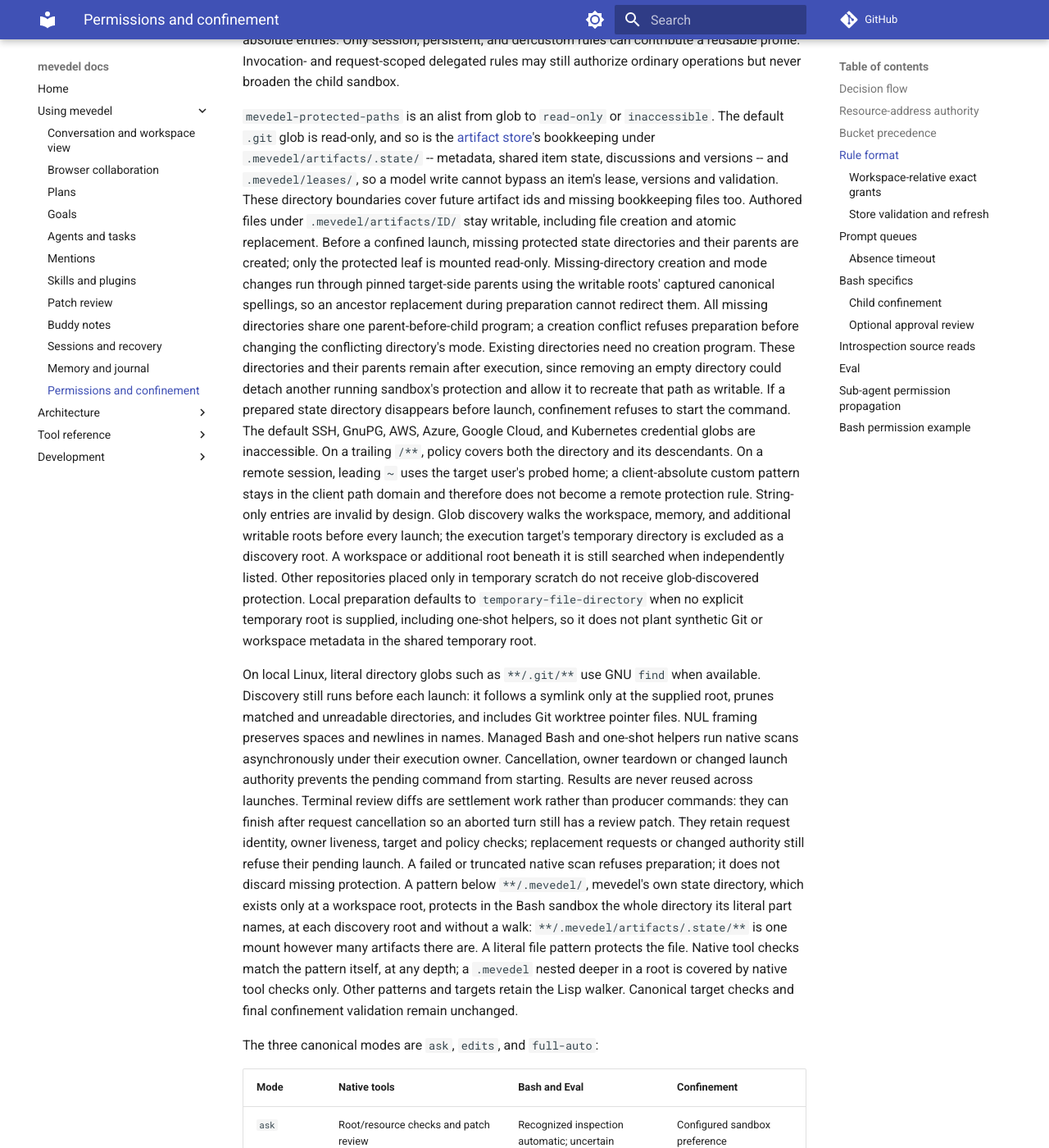
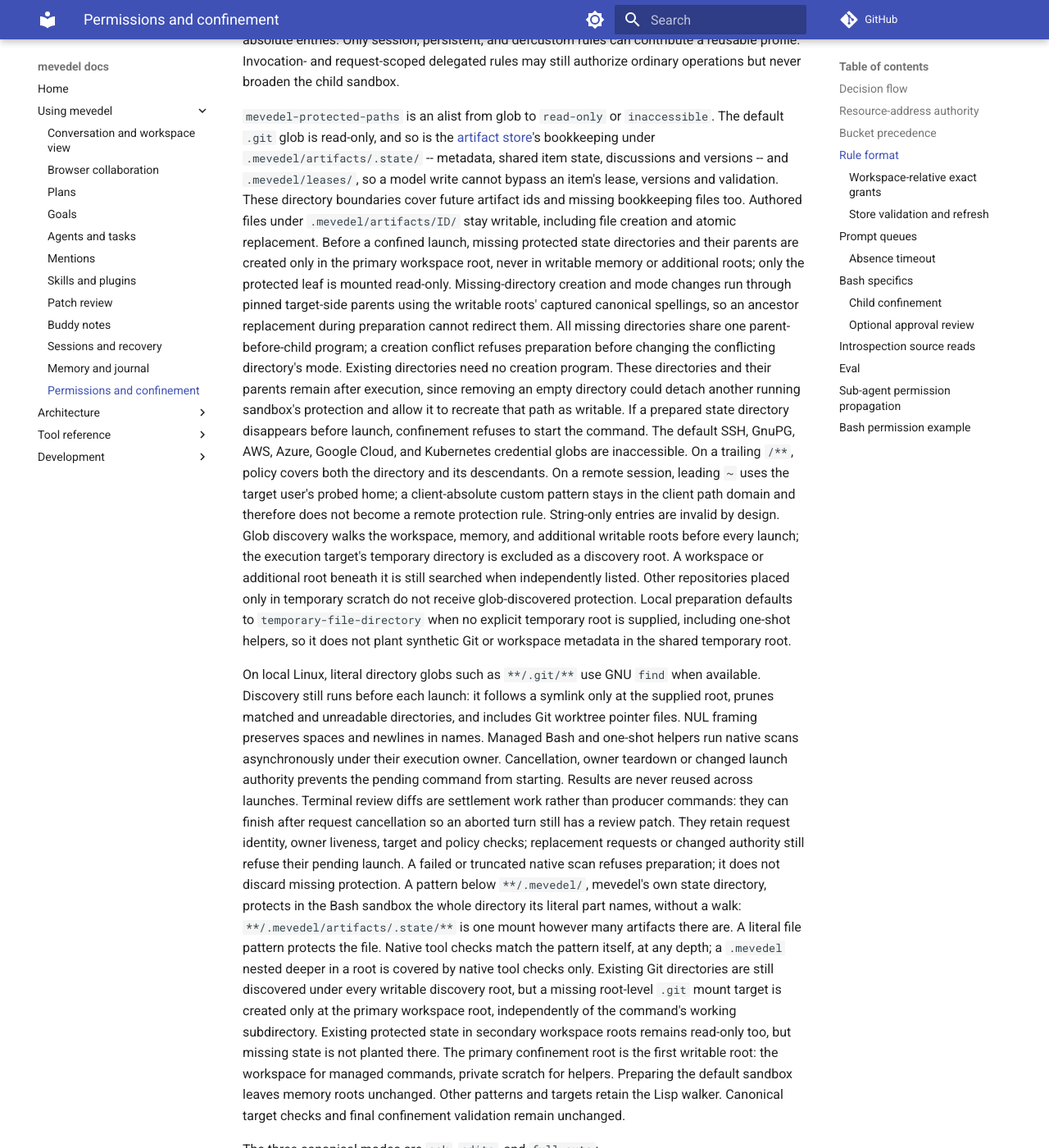
Before and after one commit to FrauH0lle/mevedel, an MkDocs documentation site: the page built from docs/permissions.md, in a window 1280 px wide and 1400 px high, scrolled down 6624 px. Shown: the whole window at 82% size. Built offline with MkDocs 1.6.1 and Material for MkDocs 9.7.7, drawn with Linux system fonts in a browser that asks for light colours; comment, search, counter and statistics services are not loaded.

Commit message:
fix(sandbox): Keep memory roots free of workspace state
Create missing default mount targets only under the primary confinement root. Retain protection of existing Git and state in secondary writable roots without planting workspace scaffolding there.

* mevedel-sandbox.el (mevedel-sandbox--root-anchored-names, mevedel-sandbox--protected-candidates, mevedel-sandbox-prepare): Define the primary-root contract and scope missing default targets to it.
* test/test-mevedel-sandbox-memory-roots.el (mevedel-sandbox-prepare/memory-roots): Exercise real confinement with local and external memory, a working subdirectory, and existing secondary workspace state.
* docs/permissions.md: Describe state placement and retained secondary protection.

Validation: 311 related ERT cases pass in partitioned and fresh-file runs, with no skips. Both changed Lisp files strictly compile in isolated HOME/XDG state. Eask bytecode cleanup and standards checks against memory-followups pass.

```diff
--- a/docs/permissions.md
+++ b/docs/permissions.md
@@ -260,7 +260,8 @@ never broaden the child sandbox.
 and validation. These directory boundaries cover future artifact ids and missing
 bookkeeping files too. Authored files under `.mevedel/artifacts/ID/` stay writable,
 including file creation and atomic replacement. Before a confined launch, missing
-protected state directories and their parents are created; only the protected
+protected state directories and their parents are created only in the primary
+workspace root, never in writable memory or additional roots; only the protected
 leaf is mounted read-only. Missing-directory creation and mode changes run
 through pinned target-side parents using the writable roots' captured canonical
 spellings, so an ancestor replacement during preparation cannot redirect them.
@@ -299,13 +300,19 @@ can finish after request cancellation so an aborted turn still has a review
 patch. They retain request identity, owner liveness, target and policy checks;
 replacement requests or changed authority still refuse their pending launch.
 A failed or truncated native scan refuses preparation; it does not discard missing protection.
-A pattern below `**/.mevedel/`, mevedel's own state directory, which exists
-only at a workspace root, protects in the Bash sandbox the whole directory its
-literal part names, at each discovery root and without a walk:
+A pattern below `**/.mevedel/`, mevedel's own state directory, protects in the
+Bash sandbox the whole directory its literal part names, without a walk:
 `**/.mevedel/artifacts/.state/**` is one mount however many artifacts there
 are. A literal file pattern protects the file. Native
 tool checks match the pattern itself, at any depth; a `.mevedel` nested deeper
 in a root is covered by native tool checks only.
+Existing Git directories are still discovered under every writable discovery
+root, but a missing root-level `.git` mount target is created only at the primary
+workspace root, independently of the command's working subdirectory. Existing
+protected state in secondary workspace roots remains read-only too, but missing
+state is not planted there. The primary confinement root is the first writable
+root: the workspace for managed commands, private scratch for helpers.
+Preparing the default sandbox leaves memory roots unchanged.
 Other patterns and targets retain the Lisp walker. Canonical target checks and
 final confinement validation remain unchanged.
 
```
Also changed, not shown: 2 other files.
